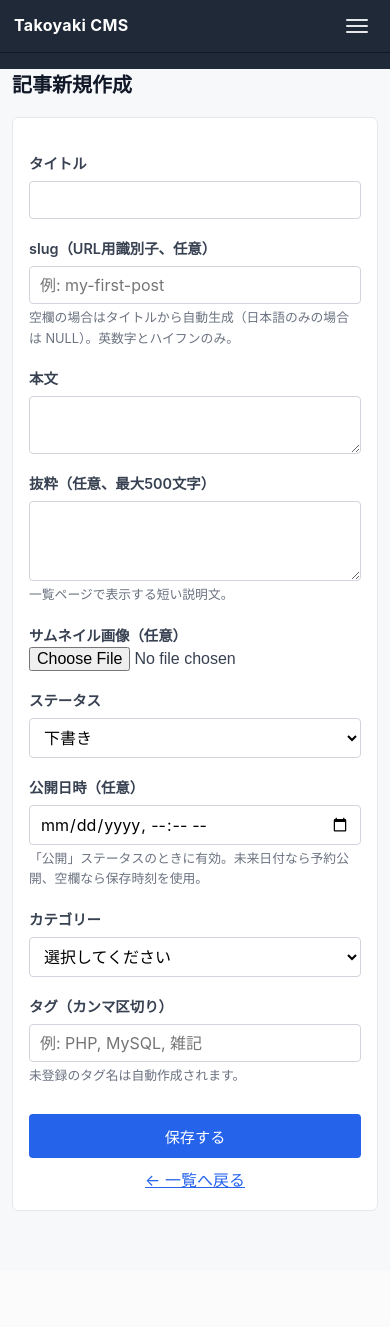
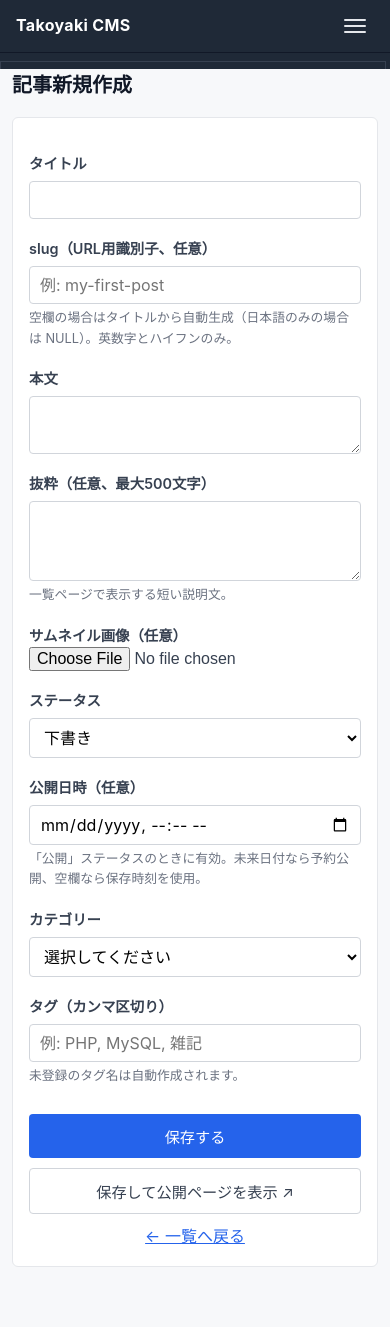
Before and after one commit to suzuki119/takoyaki-cms, a PHP site: page /takoyaki-cms/admin/post-new.php in a window 390 px wide. Before the commit the page ends 1211 px from the top, so only its background shows below. Run offline with PHP 8.4, Linux system fonts and the light colour scheme; the visitor is signed in with stand-in values (Sample User, id 1); data comes from the database, SQL or seed files in the repository; tables that the repository leaves empty hold one stand-in row (values such as "Sample post"); some libraries are stand-ins or nearby versions.

Commit message:
feat(admin): 公開サイトのURL設定を追加し、記事編集画面に「公開ページ」リンクを実装

```diff
--- a/admin/_layout.php
+++ b/admin/_layout.php
@@ -16,8 +16,13 @@
  */
 function admin_header(string $title, string $extra_head = ''): void
 {
-    $site_url = defined('SITE_URL') ? SITE_URL : '';
-    $role     = function_exists('user_role') ? user_role() : '';
+    $site_url    = defined('SITE_URL') ? SITE_URL : '';
+    $role        = function_exists('user_role') ? user_role() : '';
+    // 「サイトを表示」のリンク先（設定で上書き可能、未設定なら samples/index.php）
+    $public_url  = function_exists('get_setting') ? (string)get_setting('public_site_url', '') : '';
+    if ($public_url === '') {
+        $public_url = $site_url . '/samples/index.php';
+    }
 ?>
     <!DOCTYPE html>
     <html lang="ja">
@@ -40,6 +45,7 @@ function admin_header(string $title, string $extra_head = ''): void
                     <span></span><span></span><span></span>
                 </label>
                 <ul class="topnav-links">
+                    <li><a class="topnav-viewsite" href="<?= h($public_url) ?>" target="_blank" rel="noopener">サイトを表示 ↗</a></li>
                     <li><a href="<?= h($site_url) ?>/admin/index.php">記事</a></li>
                     <li><a href="<?= h($site_url) ?>/admin/tags.php">タグ</a></li>
                     <?php if ($role === 'admin'): ?>
--- a/admin/admin.css
+++ b/admin/admin.css
@@ -15,6 +15,8 @@ body { margin: 0; font-family: -apple-system, BlinkMacSystemFont, "Helvetica Neu
 .topnav-links a { color: #d1d5db; text-decoration: none; padding: 6px 12px; border-radius: 4px; font-size: .9rem; }
 .topnav-links a:hover { background: #374151; color: #fff; }
 .topnav-logout { color: #9ca3af !important; }
+.topnav-viewsite { color: #93c5fd !important; border: 1px solid #374151; margin-right: 4px; }
+.topnav-viewsite:hover { background: #2563eb !important; color: #fff !important; border-color: #2563eb; }
 
 /* メインコンテナ */
 .main { max-width: 1100px; margin: 0 auto; padding: 32px 20px 60px; }
@@ -143,20 +145,10 @@ a:hover { color: #1d4ed8; }
    レスポンシブ（タブレット 〜 スマホ）
    =================================================== */
 
-/* タブレット以下 */
+/* タブレット以下: 項目数が多く1行に収まらないため、ここからハンバーガー化 */
 @media (max-width: 900px) {
-    .topnav-inner { gap: 12px; padding: 0 16px; }
-    .topnav-links { gap: 0; }
-    .topnav-links a { padding: 6px 10px; font-size: .85rem; }
-    .main { padding: 24px 16px 48px; }
-    .media-grid { grid-template-columns: repeat(auto-fill, minmax(180px, 1fr)); gap: 12px; }
-}
-
-/* スマホ */
-@media (max-width: 700px) {
-    /* --- ナビ: ハンバーガー化 --- */
     .topnav { position: relative; }
-    .topnav-inner { height: 52px; padding: 0 14px; gap: 8px; }
+    .topnav-inner { height: 52px; padding: 0 16px; gap: 8px; }
     .topnav-brand { font-size: 1rem; }
 
     .nav-burger { display: block; }
@@ -196,6 +188,12 @@ a:hover { color: #1d4ed8; }
     .nav-toggle:checked ~ .nav-burger span:nth-child(2) { opacity: 0; }
     .nav-toggle:checked ~ .nav-burger span:nth-child(3) { transform: translateY(-6px) rotate(-45deg); }
 
+    .main { padding: 24px 16px 48px; }
+    .media-grid { grid-template-columns: repeat(auto-fill, minmax(180px, 1fr)); gap: 12px; }
+}
+
+/* スマホ */
+@media (max-width: 700px) {
     /* --- 本体 --- */
     .main { padding: 16px 12px 40px; }
     h1.page-title { font-size: 1.25rem; margin-bottom: 16px; }
--- a/admin/index.php
+++ b/admin/index.php
@@ -265,6 +265,9 @@ admin_header($view === 'trash' ? 'ゴミ箱' : '記事一覧');
                         <?php else: ?>
                             <a href="<?= SITE_URL ?>/admin/post-edit.php?id=<?= h($post['id']) ?>">編集</a>
                             <a href="<?= SITE_URL ?>/preview.php?id=<?= h($post['id']) ?>" target="_blank">プレビュー</a>
+                            <?php if ($post['is_live']): ?>
+                                <a href="<?= h(public_post_url($post)) ?>" target="_blank" rel="noopener">公開ページ ↗</a>
+                            <?php endif; ?>
                             <form method="post" style="display:inline;" onsubmit="return confirm('この記事をゴミ箱に移動しますか？');">
                                 <?= csrf_field() ?>
                                 <input type="hidden" name="delete_id" value="<?= h($post['id']) ?>">
--- a/admin/post-new.php
+++ b/admin/post-new.php
@@ -105,6 +105,19 @@ if ($_SERVER['REQUEST_METHOD'] === 'POST') {
 
             log_action('post.create', 'post', (int)$newPostId, 'タイトル: ' . $title);
             do_action('post.save', ['id' => (int)$newPostId, 'title' => $title, 'is_new' => true]);
+
+            // 「保存して公開ページを表示」ボタンで来た時はそちらへ
+            if (($_POST['post_action'] ?? '') === 'save_view') {
+                $saved = $pdo->prepare('SELECT id, slug, status, published_at FROM posts WHERE id = :id');
+                $saved->execute([':id' => (int)$newPostId]);
+                $row = $saved->fetch();
+                $dest = ($row && is_post_live($row))
+                    ? public_post_url($row)
+                    : SITE_URL . '/preview.php?id=' . (int)$newPostId;
+                header('Location: ' . $dest);
+                exit;
+            }
+
             header('Location: ' . SITE_URL . '/admin/index.php');
             exit;
         }
@@ -192,6 +205,7 @@ admin_header('記事新規作成', $ckeditor_head);
 
         <div class="form-actions">
             <button type="submit" class="btn btn-primary">保存する</button>
+            <button type="submit" name="post_action" value="save_view" class="btn btn-secondary">保存して公開ページを表示 ↗</button>
             <a class="btn-link" href="<?= SITE_URL ?>/admin/index.php">← 一覧へ戻る</a>
         </div>
     </form>
--- a/admin/settings.php
+++ b/admin/settings.php
@@ -15,6 +15,8 @@ $editable_keys = [
     'site_description' => ['label' => 'サイト説明',     'type' => 'text',     'hint' => 'RSS/sitemap や <meta description> で利用'],
     'footer_text'      => ['label' => 'フッターテキスト', 'type' => 'text',     'hint' => 'samples/index.php のフッター等で利用（任意）'],
     'posts_per_page'   => ['label' => '一覧表示件数',   'type' => 'number',   'hint' => 'samples/index.php の記事一覧で表示する件数'],
+    'public_site_url'  => ['label' => '公開サイトのURL', 'type' => 'text',     'hint' => '管理画面の「サイトを表示」リンクの飛び先。空なら samples/index.php へ。組み込み先のURLを入れておくと便利'],
+    'public_article_url_pattern' => ['label' => '公開記事URLのパターン', 'type' => 'text', 'hint' => '記事一覧/編集画面の「公開ページ ↗」リンクの形式。例: https://your-site.com/news/{slug} ／ {slug} と {id} が使えます。空なら samples/single.php?slug=... or ?id=... へ'],
 ];
 
 if ($_SERVER['REQUEST_METHOD'] === 'POST') {
```
Also changed, not shown: admin/post-edit.php (+14 -0 lines).
